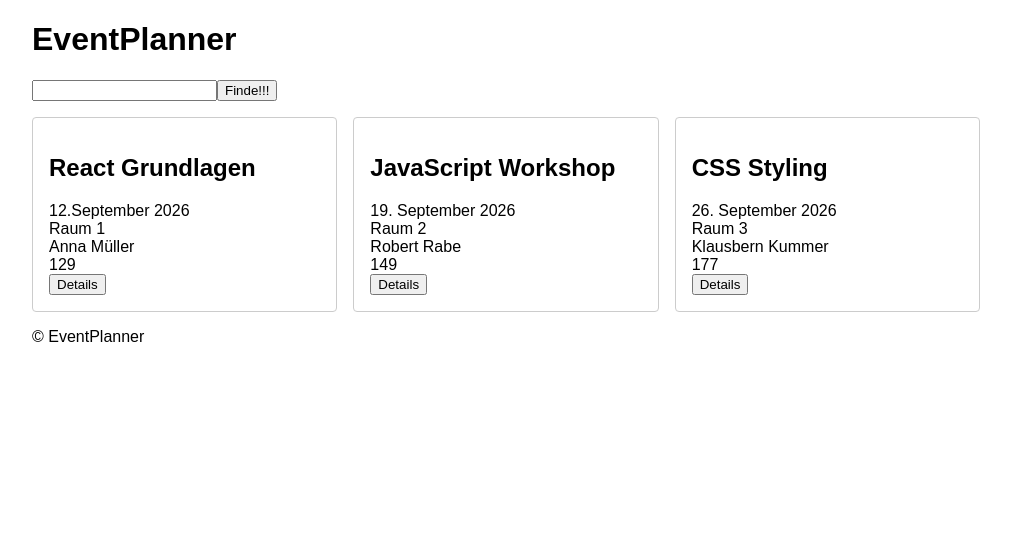
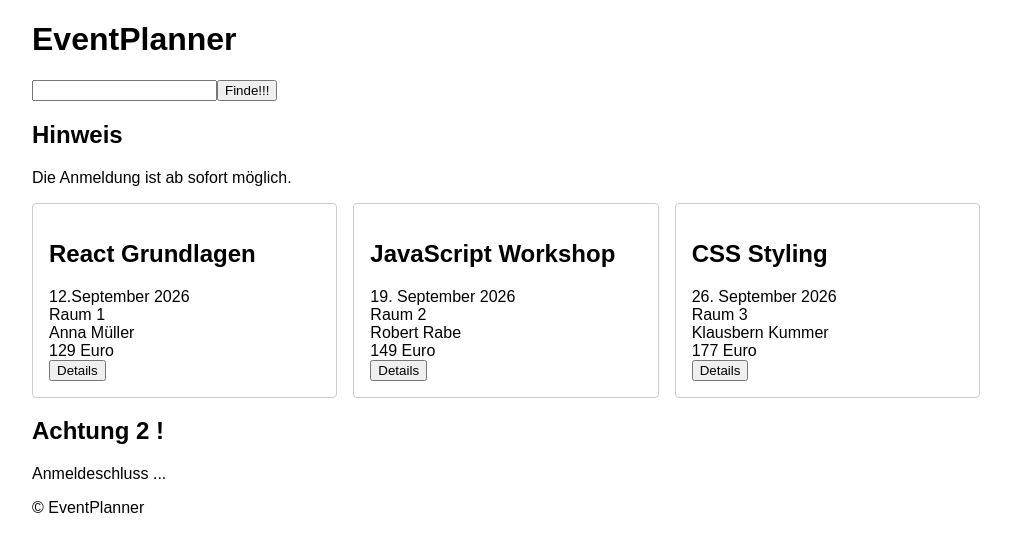
Before and after one commit to KaiGeyer/eventplanner, a React (Vite) app: page / in a window 1280 px wide. Shown: the top 552 px of the page, without its empty margins (134-1145 px from the left). Built offline with nearby package versions, Linux system fonts and the light colour scheme.

Commit message:
feat: add reusable componetnts (children) and styling

```diff
--- a/src/components/EventCard.jsx
+++ b/src/components/EventCard.jsx
@@ -5,7 +5,7 @@ export default function EventCard(props) {
             <p>  { props.date } </p>
             <p> { props.location } </p>
             <p> { props.speaker } </p>
-            <p> { props.price } </p>
+            <p> { props.price } Euro </p>
             <p> { props.online } </p>
 
             <button>Details</button>
--- /dev/null
+++ b/src/components/InfoBox.jsx
@@ -0,0 +1,8 @@
+export default function InfoBox( { title, children } ) {
+    return (
+        <section className="info-box">
+            <h2> { title  }</h2>
+            { children }
+        </section>
+    );
+}
--- a/src/main.jsx
+++ b/src/main.jsx
@@ -6,6 +6,7 @@ import Header from "./components/Header";
 import Search from "./components/Search";
 import EventList from "./components/EventList";
 import Footer from "./components/Footer";
+import InfoBox from "./components/InfoBox";
 
 const root = createRoot(document.querySelector("#root"));
 
@@ -22,7 +23,22 @@ function App() {
         <main>
             <div className="container">
                 <Search />
+
+                <InfoBox title="Hinweis">
+                    <p> Die Anmeldung ist ab sofort möglich.</p>
+
+                </InfoBox>
+
+
                 <EventList />
+
+                <InfoBox title="Achtung  2 !">
+                    <p>Anmeldeschluss ... </p>
+
+
+                </InfoBox>
+
+
             </div>
         </main>
         <Footer />
```
